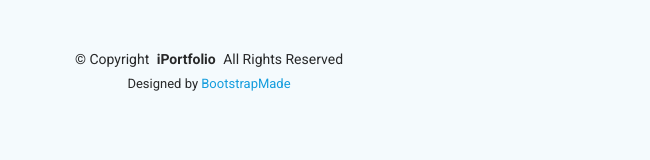
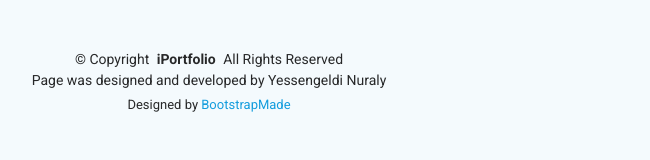
Before and after one commit to thenuraly/thenuraly, a plain HTML site: page index.html in a window 1280 px wide. Shown: the part 9126-9286 px from the top of the page, without its empty margins (581-1231 px from the left). Drawn offline with nearby package versions, Linux system fonts and the light colour scheme; animation ran at ten frames a second; files whose address does not match are found by name.

Commit message:
Lab 9 and 10

```diff
--- a/index.html
+++ b/index.html
@@ -796,6 +796,7 @@
     <div class="container">
       <div class="copyright text-center ">
         <p>© <span>Copyright</span> <strong class="px-1 sitename">iPortfolio</strong> <span>All Rights Reserved</span></p>
+        <p>Page was designed and developed by Yessengeldi Nuraly</p>
       </div>
       <div class="credits">
         <!-- All the links in the footer should remain intact. -->
```
